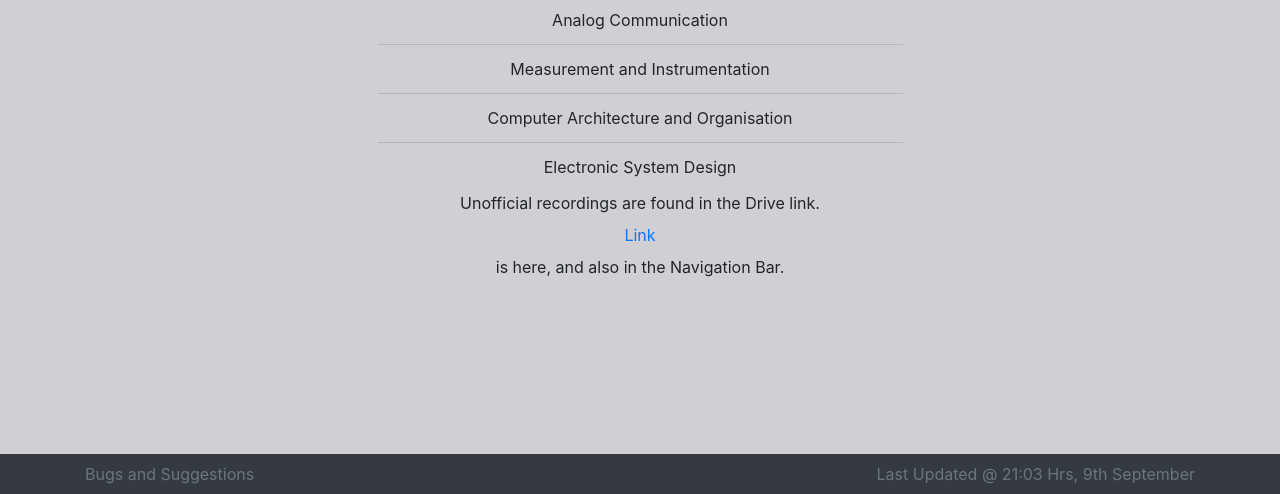
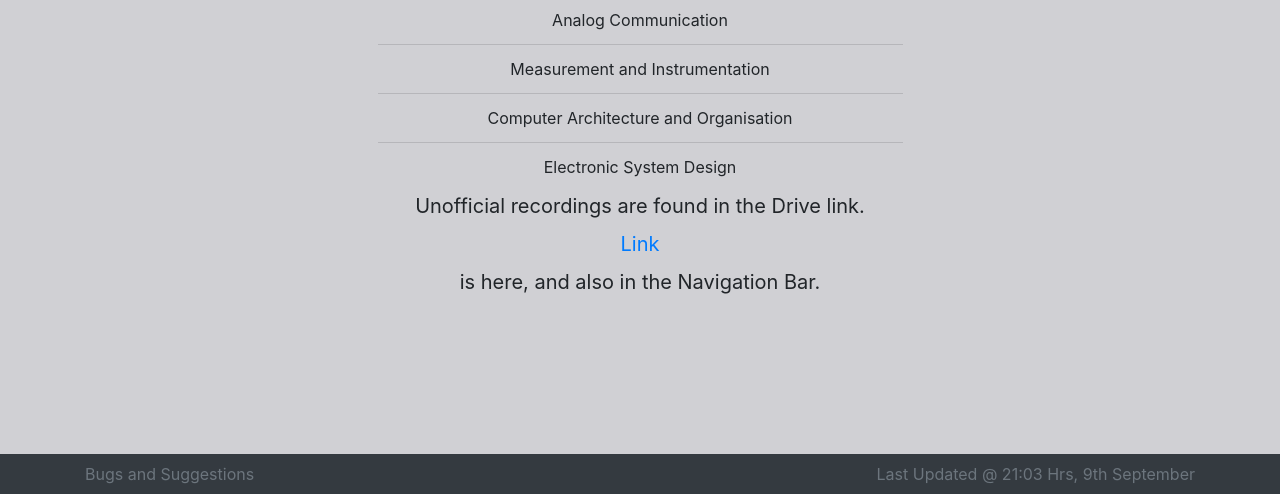
Before and after one commit to diu100kar/ece, a PHP site: page /recording.html in a window 1280 px wide. Shown: the part 306-800 px from the top of the page. Run offline with PHP 8.4, Linux system fonts and the light colour scheme.

Commit message:
Update styling.css

```diff
--- a/styling.css
+++ b/styling.css
@@ -60,3 +60,8 @@ td, th{
 .smallText{
   font-size: 10px;
 }
+
+#recordingFoot{
+  font-size: 20px;
+  margin-top: 50px;
+}
```
